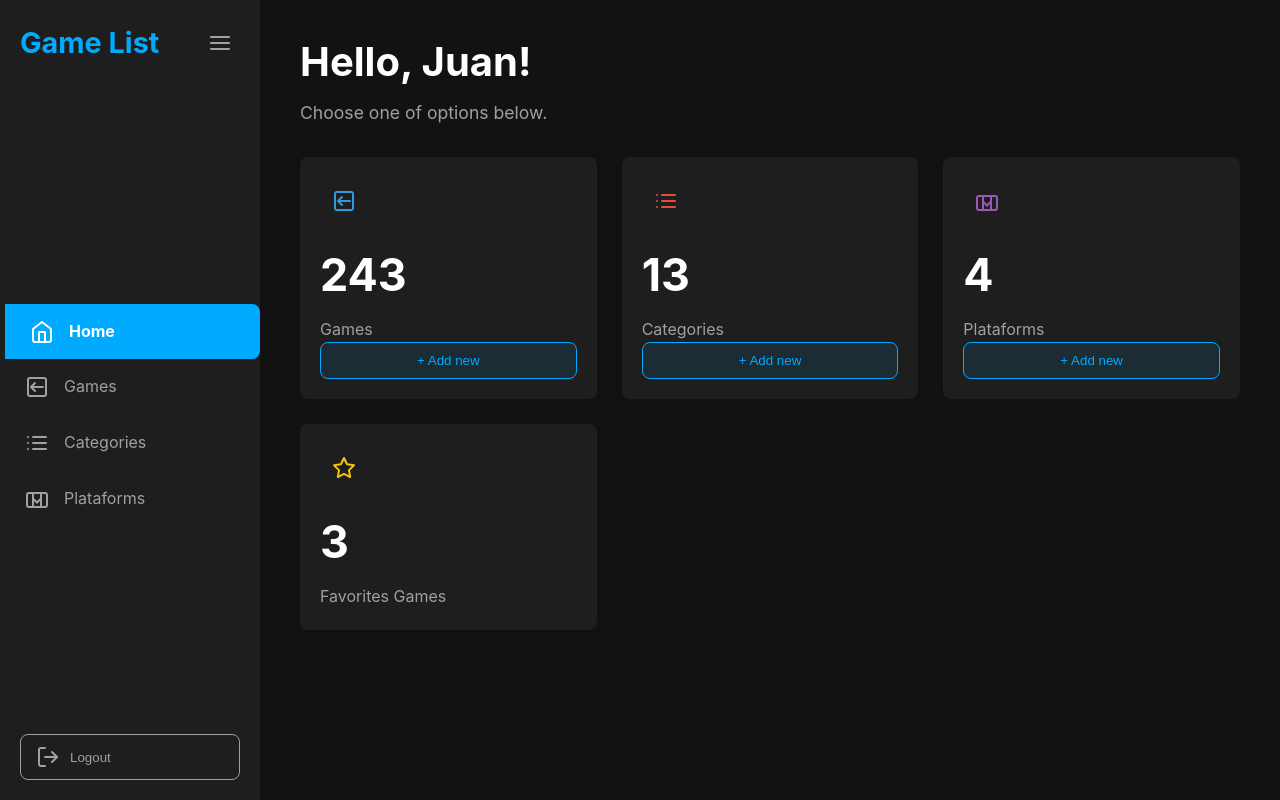
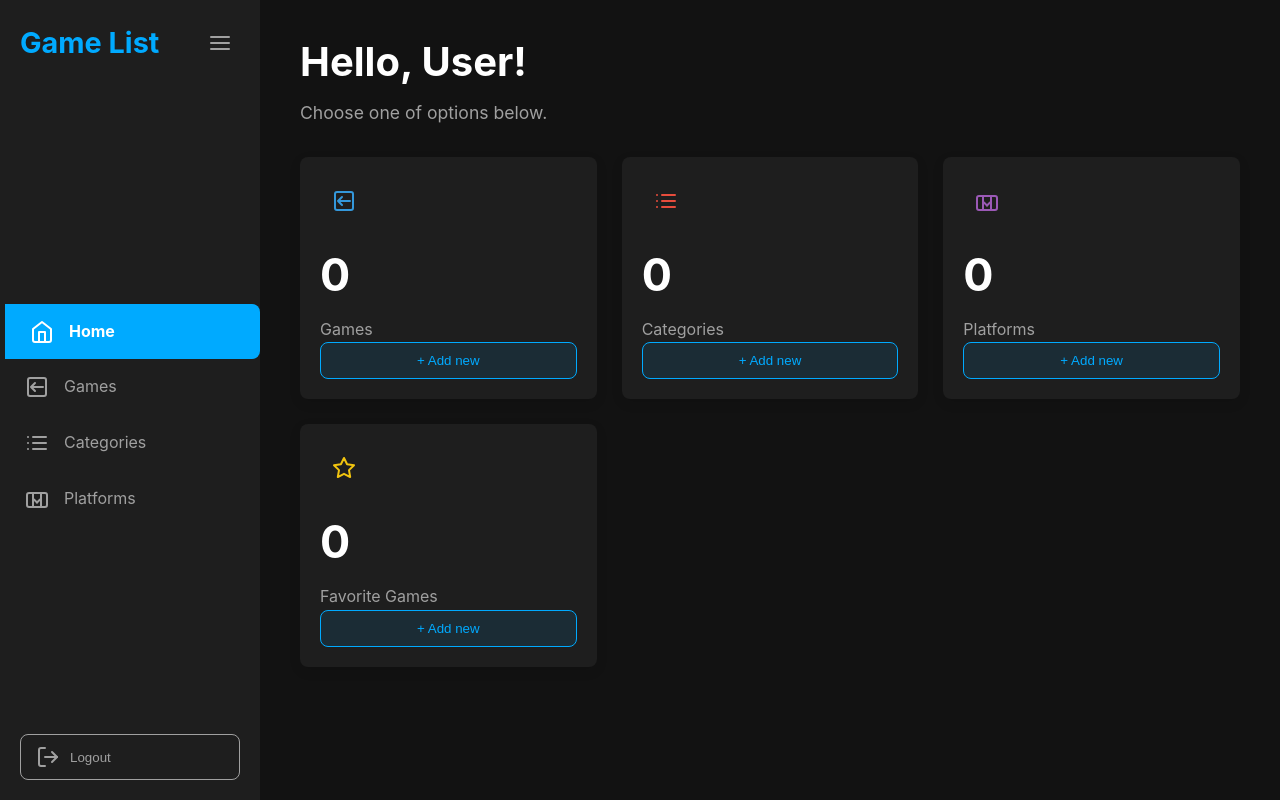
Before and after one commit to Yagoks5/AWS_FS_ABR25_D02_COMPASS_GAMES_LIST, a React (Vite) app in the folder frontend/: page /dashboard in a window 1280 px wide. Built offline with nearby package versions, Linux system fonts and the light colour scheme.

Commit message:
Fix: Corrected typing mistakes

```diff
--- a/frontend/src/components/Dashboard.tsx
+++ b/frontend/src/components/Dashboard.tsx
@@ -84,11 +84,11 @@ const Dashboard: React.FC = () => {
         // Dados mockados para exemplo:
         setTimeout(() => {
           setUserStats({
-            name: 'Juan',
-            gamesCount: 243,
-            categoriesCount: 13,
-            platformsCount: 4,
-            favoritesCount: 3,
+            name: 'User',
+            gamesCount: 0,
+            categoriesCount: 0,
+            platformsCount: 0,
+            favoritesCount: 0,
           });
         }, 1000); // Simula um delay da API
       } catch (error) {
@@ -150,7 +150,7 @@ const Dashboard: React.FC = () => {
             <li>
               <a href="#platforms">
                 <PlatformsIcon />
-                {!isSidebarCollapsed && <span>Plataforms</span>}
+                {!isSidebarCollapsed && <span>Platforms</span>}
               </a>
             </li>
           </ul>
@@ -197,7 +197,7 @@ const Dashboard: React.FC = () => {
             </div>
             <div className="stat-card-info">
               <h2>{userStats.platformsCount}</h2>
-              <p>Plataforms</p>
+              <p>Platforms</p>
             </div>
             <button className="add-new-btn" onClick={() => handleAddNew('Platform')}>+ Add new</button>
           </div>
@@ -208,9 +208,9 @@ const Dashboard: React.FC = () => {
             </div>
             <div className="stat-card-info">
               <h2>{userStats.favoritesCount}</h2>
-              <p>Favorites Games</p>
+              <p>Favorite Games</p>
             </div>
-            {/* O card de favoritos não tem botão "Add new" na imagem */}
+            <button className="add-new-btn" onClick={() => handleAddNew('Favorite')}>+ Add new</button>
           </div>
         </section>
       </main>
```
